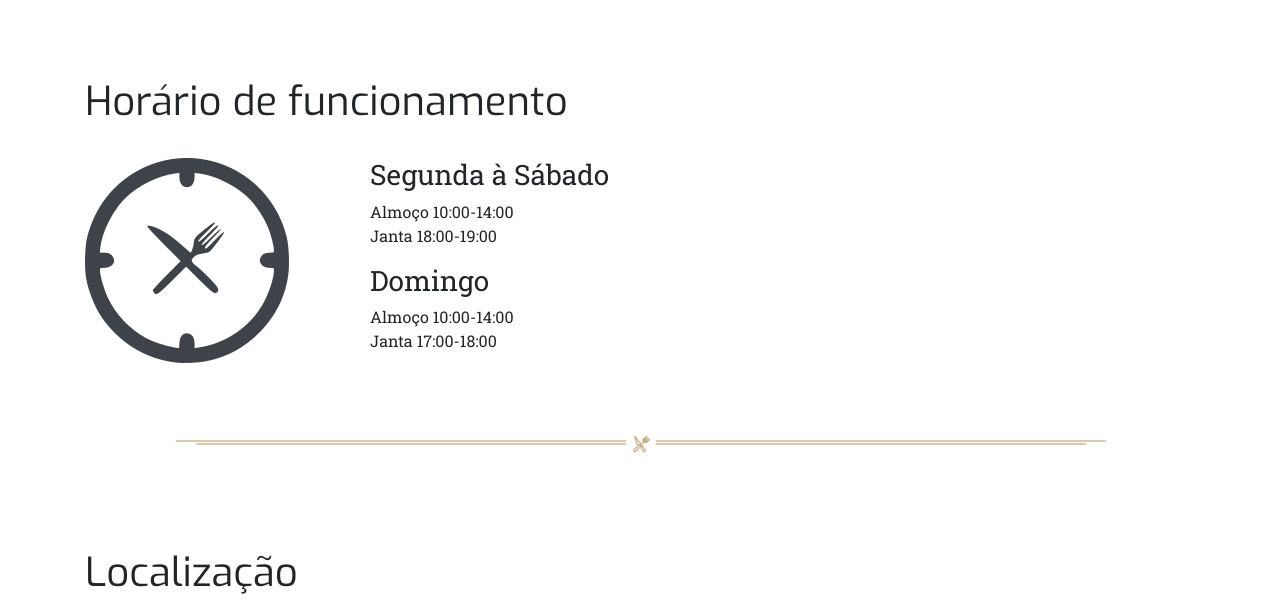
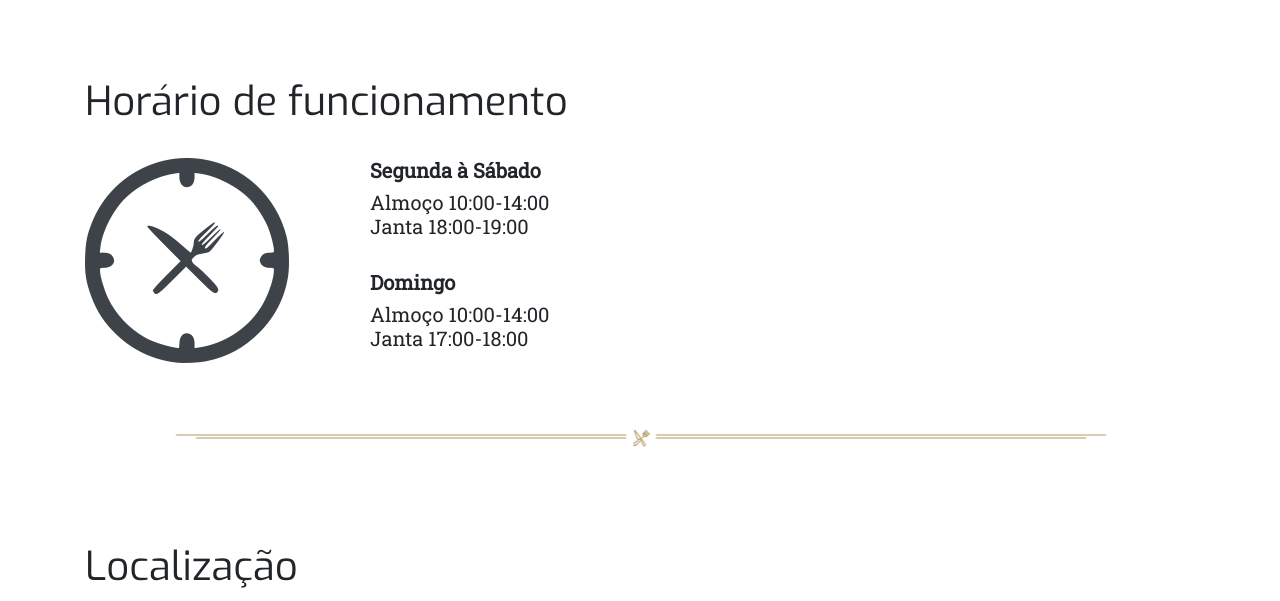
Before and after one commit to danielrcoura/panelao-site, a website: page index.html in a window 1280 px wide. Shown: the part 798-1399 px from the top of the page. Drawn offline with Linux system fonts and the light colour scheme.

Commit message:
Task08 - Changes in text

```diff
--- a/index.html
+++ b/index.html
@@ -116,18 +116,16 @@
         <h1>Horário de funcionamento</h1>
         <div class="row content">
           <div class="col-lg-3">
-            <img src="img/clock.png" alt="">
+              <img src="img/clock.png" alt="">
           </div>
           <div class="col-lg-3">
-              <h3>Segunda à Sábado</h3>
-              <p>Almoço 10:00-14:00
+              <h5><strong>Segunda à Sábado</strong></h5>
+              <h5>Almoço 10:00-14:00
+              <br>Janta 18:00-19:00</h5>
               <br>
-              Janta 18:00-19:00</p>
-
-              <h3>Domingo</h3>
-              <p>Almoço 10:00-14:00
-              <br>
-              Janta 17:00-18:00</p>
+              <h5><strong>Domingo</strong></h5>
+              <h5>Almoço 10:00-14:00
+              <br>Janta 17:00-18:00</h5>
           </div>
         </div>
       </div>
```
